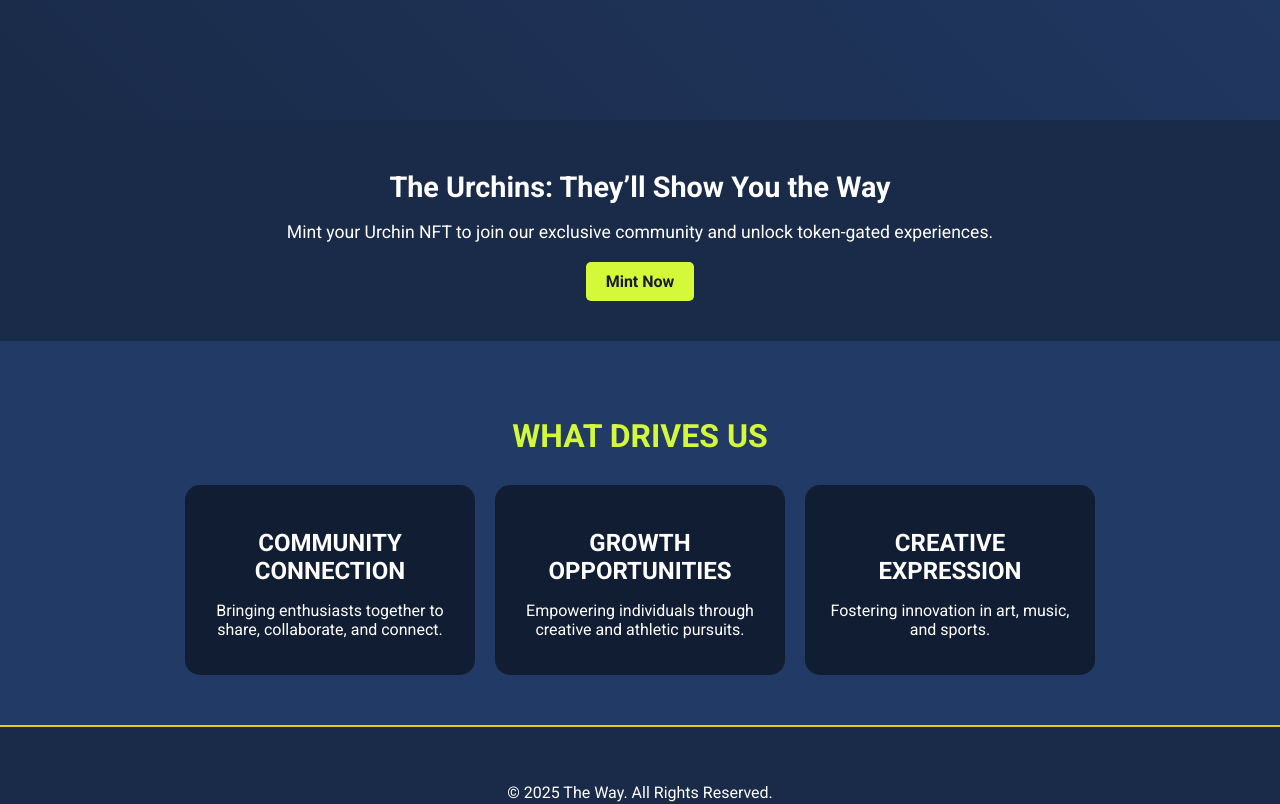
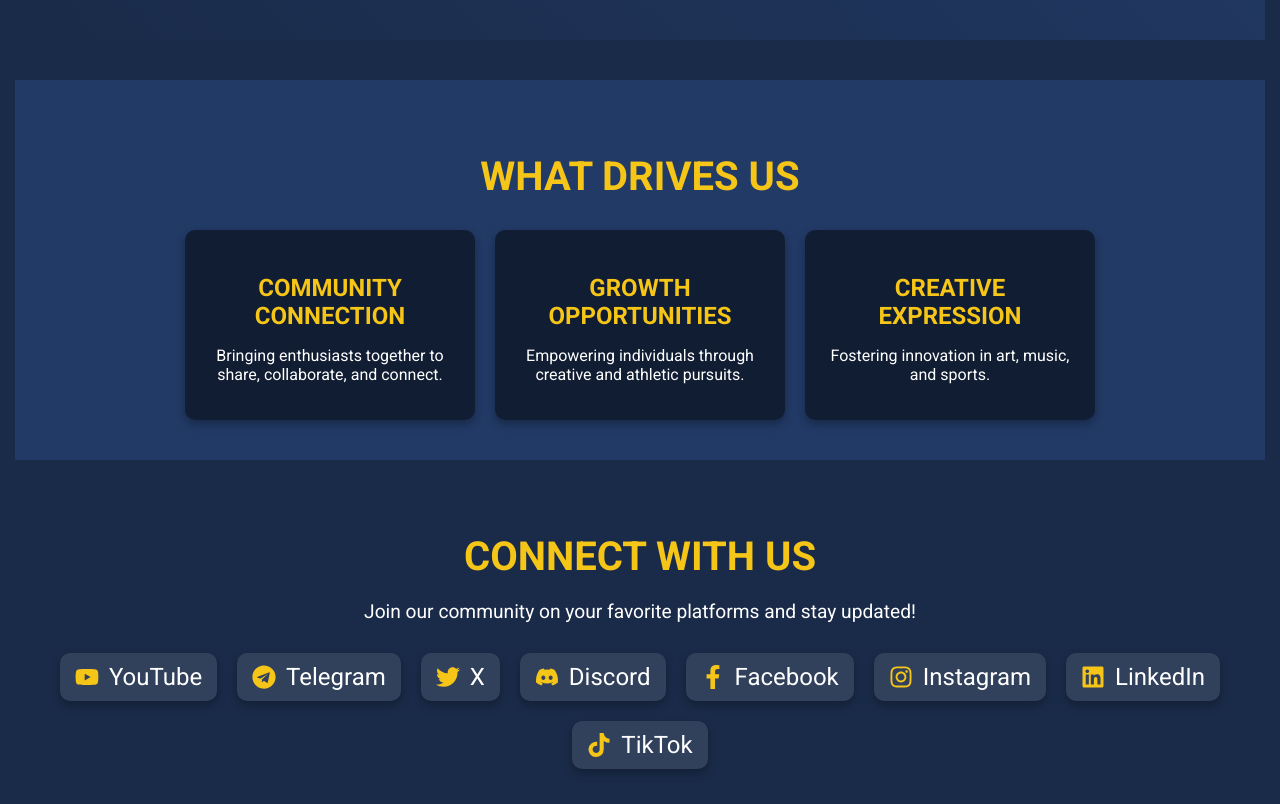
Before and after one commit to famdalorian/theway, a React (Create React App) app in the folder frontend/: page /community in a window 1280 px wide. Shown: the part 500-1304 px from the top of the page. Built offline with nearby package versions, Linux system fonts and the light colour scheme.

Commit message:
added icons community pages

```diff
--- a/frontend/src/components/Community.jsx
+++ b/frontend/src/components/Community.jsx
@@ -1,5 +1,15 @@
 import React from "react";
-import "./styles/community.css"; // Import the stylesheet
+import {
+  FaYoutube,
+  FaTelegram,
+  FaTwitter,
+  FaDiscord,
+  FaFacebookF,
+  FaInstagram,
+  FaLinkedin,
+  FaTiktok,
+} from "react-icons/fa";
+import "./styles/community.css";
 
 const Community = () => {
   return (
@@ -10,17 +20,6 @@ const Community = () => {
         <p>
           A global community celebrating art, music, and sports—where creativity meets connection.
         </p>
-      </section>
-
-      {/* NFT Section: The Urchins */}
-      <section className="nft-section">
-        <h2>The Urchins: They’ll Show You the Way</h2>
-        <p>
-          Mint your Urchin NFT to join our exclusive community and unlock token-gated experiences.
-        </p>
-        <a href="https://mint-page-url.com" className="mint-button">
-          Mint Now
-        </a>
       </section>
 
       {/* What Drives Us Section */}
@@ -41,6 +40,62 @@ const Community = () => {
           </div>
         </div>
       </section>
+
+      {/* Connect with Us Section */}
+      <section className="social-section">
+        <h2>Connect with Us</h2>
+        <p>Join our community on your favorite platforms and stay updated!</p>
+        <div className="social-links">
+          <div className="social-card">
+            <a href="https://youtube.com/TheWayProject" target="_blank" rel="noopener noreferrer" className="social-link">
+              <FaYoutube className="social-icon" />
+              <span>YouTube</span>
+            </a>
+          </div>
+          <div className="social-card">
+            <a href="https://t.me/TheWayProject" target="_blank" rel="noopener noreferrer" className="social-link">
+              <FaTelegram className="social-icon" />
+              <span>Telegram</span>
+            </a>
+          </div>
+          <div className="social-card">
+            <a href="https://twitter.com/TheWayProject" target="_blank" rel="noopener noreferrer" className="social-link">
+              <FaTwitter className="social-icon" />
+              <span>X</span>
+            </a>
+          </div>
+          <div className="social-card">
+            <a href="https://discord.gg/TheWayProject" target="_blank" rel="noopener noreferrer" className="social-link">
+              <FaDiscord className="social-icon" />
+              <span>Discord</span>
+            </a>
+          </div>
+          <div className="social-card">
+            <a href="https://facebook.com/TheWayProject" target="_blank" rel="noopener noreferrer" className="social-link">
+              <FaFacebookF className="social-icon" />
+              <span>Facebook</span>
+            </a>
+          </div>
+          <div className="social-card">
+            <a href="https://instagram.com/TheWayProject" target="_blank" rel="noopener noreferrer" className="social-link">
+              <FaInstagram className="social-icon" />
+              <span>Instagram</span>
+            </a>
+          </div>
+          <div className="social-card">
+            <a href="https://linkedin.com/company/TheWayProject" target="_blank" rel="noopener noreferrer" className="social-link">
+              <FaLinkedin className="social-icon" />
+              <span>LinkedIn</span>
+            </a>
+          </div>
+          <div className="social-card">
+            <a href="https://tiktok.com/@TheWayProject" target="_blank" rel="noopener noreferrer" className="social-link">
+              <FaTiktok className="social-icon" />
+              <span>TikTok</span>
+            </a>
+          </div>
+        </div>
+      </section>
     </div>
   );
 };
--- a/frontend/src/components/styles/community.css
+++ b/frontend/src/components/styles/community.css
@@ -1,67 +1,61 @@
-/* General Styles */
-.nft-page {
-    font-family: Arial, sans-serif;
-    background-color: #1a1a2e;
-    color: white;
+/* Import Fonts */
+@import url('https://fonts.googleapis.com/css2?family=Roboto:wght@400;700&display=swap');
+
+/* CSS Variables */
+:root {
+  --background-color: #1a2b49; /* Dark navy background */
+  --primary-color: #f5c518; /* Bright yellow for headings */
+  --text-color: #ffffff; /* White text */
+  --button-background: #f5c518; /* Button color */
+  --button-text: #1a2b49; /* Button text color */
+  --radius: 10px; /* Rounded corners */
+  --shadow: 0 4px 10px rgba(0, 0, 0, 0.3); /* Subtle shadow */
+  --font-body: 'Roboto', sans-serif;
+  --heading-font-size: clamp(1.8rem, 3.5vw, 2.5rem);
+  --text-font-size: clamp(0.9rem, 1.8vw, 1.2rem);
+}
+
+/* Project Page Container */
+.project-page {
+  background-color: var(--background-color);
+  color: var(--text-color);
+  padding: 40px 15px;
+  min-height: 100vh;
 }
 
 /* Hero Section */
 .hero-section {
   text-align: center;
-    padding: 60px 20px;
+  margin-bottom: 40px;
 }
 
 .hero-section h1 {
-    font-size: 2.5rem;
-    color: #d4f938; /* Lime-green */
+  font-family: var(--font-body);
+  font-weight: 700;
+  font-size: 3rem;
+  color: var(--primary-color);
+  text-transform: uppercase;
+  margin-bottom: 10px;
 }
 
 .hero-section p {
+  font-family: var(--font-body);
   font-size: 1.2rem;
   max-width: 600px;
-    margin: 10px auto;
-  }
-
-  /* NFT Section */
-  .nft-section {
-    text-align: center;
-    padding: 40px 20px;
-  }
-
-  .nft-section h1 {
-    font-size: 2.5rem;
-    color: #d4f938;
-  }
-
-  .nft-section h2 {
-    font-size: 1.8rem;
-    margin: 10px 0;
-  }
-
-  .nft-section p {
-    font-size: 1.1rem;
-    margin-bottom: 20px;
-  }
-
-  .mint-button {
-    display: inline-block;
-    padding: 10px 20px;
-    background-color: #d4f938;
-    color: #1a1a2e;
-    text-decoration: none;
-    border-radius: 5px;
-    font-weight: bold;
+  margin: 0 auto;
 }
 
 /* Values Section */
 .values-section {
-    padding: 50px 20px;
   text-align: center;
+  padding: 40px 15px;
 }
 
 .values-section h2 {
-    font-size: 2rem;
-    color: #d4f938;
+  font-family: var(--font-body);
+  font-weight: 700;
+  font-size: var(--heading-font-size);
+  color: var(--primary-color);
   text-transform: uppercase;
   margin-bottom: 30px;
 }
@@ -75,105 +69,137 @@
 
 .value-card {
   background-color: rgba(0, 0, 0, 0.5);
-    border-radius: 15px;
+  border-radius: var(--radius);
   padding: 20px;
   width: 250px;
+  box-shadow: var(--shadow);
   text-align: center;
 }
 
 .value-card h3 {
+  font-family: var(--font-body);
+  font-weight: 700;
   font-size: 1.5rem;
+  color: var(--primary-color);
+  margin-bottom: 10px;
   text-transform: uppercase;
 }
 
-  .value-card .highlight {
-    color: #d4f938;
+.value-card p {
+  font-family: var(--font-body);
+  font-size: 1rem;
+  color: var(--text-color);
 }
 
-  .value-card p {
-    font-size: 1rem;
+/* Connect with Us Section */
+.social-section {
+  text-align: center;
+  padding: 40px 15px;
+  background-color: var(--background-color);
 }
 
-  /* Gallery Section */
-  .gallery-section {
-    padding: 50px 20px;
-    text-align: center;
+.social-section h2 {
+  font-family: var(--font-body);
+  font-weight: 700;
+  font-size: var(--heading-font-size);
+  color: var(--primary-color);
+  text-transform: uppercase;
+  margin-bottom: 15px;
 }
 
-  .gallery-section h2 {
-    font-size: 2rem;
-    color: #d4f938;
+.social-section p {
+  font-size: var(--text-font-size);
+  color: var(--text-color);
   margin-bottom: 30px;
 }
 
-  .gallery-container {
+.social-links {
   display: flex;
   justify-content: center;
   gap: 20px;
   flex-wrap: wrap;
 }
 
-  .nft-preview img {
-    width: 200px;
-    border-radius: 10px;
+.social-card {
+  background-color: rgba(255, 255, 255, 0.1); /* Semi-transparent background for contrast */
+  border-radius: var(--radius);
+  padding: 10px 15px; /* Padding inside the box */
+  box-shadow: var(--shadow);
+  transition: transform 0.3s ease; /* Smooth hover effect */
 }
 
-  .nft-preview p {
-    margin-top: 10px;
+.social-card:hover {
+  transform: translateY(-5px); /* Lift effect on hover */
 }
 
-  /* FAQ Section */
-  .faq-section {
-    padding: 50px 20px;
-    text-align: center;
+.social-link {
+  display: flex;
+  align-items: center;
+  gap: 10px;
+  color: var(--text-color);
+  text-decoration: none;
+  font-family: var(--font-body);
+  font-size: 1rem;
 }
 
-  .faq-section h2 {
-    font-size: 2rem;
-    color: #d4f938;
-    margin-bottom: 30px;
+.social-icon {
+  font-size: 1.5rem;
+  color: var(--primary-color);
 }
 
-  .faq-container {
-    max-width: 800px;
-    margin: 0 auto;
+.social-link:hover .social-icon {
+  color: #e0b316; /* Darker yellow on hover */
 }
 
-  .faq-item {
-    margin-bottom: 20px;
+.social-link:hover span {
+  color: #e0b316; /* Darker yellow on hover */
 }
 
-  .faq-item h3 {
+/* Responsive Adjustments */
+@media (max-width: 768px) {
+  .hero-section h1 {
+    font-size: 2.5rem;
+  }
+
+  .values-section h2 {
+    font-size: 2rem;
+  }
+
+  .value-card {
+    width: 100%;
+  }
+
+  .social-section h2 {
+    font-size: 2rem;
+  }
+
+  .social-link {
+    font-size: 0.9rem;
+  }
+
+  .social-icon {
     font-size: 1.3rem;
   }
-
-  /* Testimonials Section */
-  .testimonials-section {
-    padding: 50px 20px;
-    text-align: center;
 }
 
-  .testimonials-section h2 {
+@media (max-width: 480px) {
+  .hero-section h1 {
     font-size: 2rem;
-    color: #d4f938;
-    margin-bottom: 30px;
   }
 
-  .testimonials-container {
-    display: flex;
-    justify-content: center;
-    gap: 20px;
-    flex-wrap: wrap;
+  .hero-section p {
+    font-size: 1rem;
   }
 
-  .testimonial-card {
-    background-color: rgba(255, 255, 255, 0.1);
-    border-radius: 15px;
-    padding: 20px;
-    width: 300px;
+  .social-section h2 {
+    font-size: 1.8rem;
   }
 
-  .testimonial-card .author {
-    font-style: italic;
-    margin-top: 10px;
+  .social-link {
+    font-size: 0.8rem;
   }
+
+  .social-icon {
+    font-size: 1.2rem;
+  }
+}
--- /dev/null
+++ b/frontend/src/components/styles/web3.css
@@ -0,0 +1,182 @@
+/* Import Fonts */
+@import url('https://fonts.googleapis.com/css2?family=Roboto:wght@400;700&display=swap');
+
+/* CSS Variables */
+:root {
+  --background-color: #1a2b49; /* Dark navy */
+  --primary-color: #f5c518; /* Bright yellow */
+  --text-color: #ffffff; /* White */
+  --overlay-color: rgba(0, 0, 0, 0.5); /* Dark overlay */
+  --radius: 10px; /* Rounded corners */
+  --shadow: 0 4px 10px rgba(0, 0, 0, 0.3); /* Subtle shadow */
+  --font-body: 'Roboto', sans-serif; /* Single font for efficiency */
+  --heading-font-size: clamp(1.8rem, 3.5vw, 2.5rem);
+  --text-font-size: clamp(0.9rem, 1.8vw, 1.2rem);
+}
+
+/* Web3 Page Container */
+.web3-page {
+  background-color: var(--background-color);
+  color: var(--text-color);
+  padding: 40px 15px;
+  min-height: 100vh;
+}
+
+/* Hero Section */
+.hero-section {
+  position: relative;
+  height: 50vh;
+  display: flex;
+  align-items: center;
+  justify-content: center;
+  background: linear-gradient(45deg, #1a2b49, #223a66);
+  background-size: cover;
+  background-position: center;
+}
+
+.hero-overlay {
+  position: absolute;
+  top: 0;
+  left: 0;
+  width: 100%;
+  height: 100%;
+  background: var(--overlay-color);
+}
+
+.hero-content {
+  text-align: center;
+  padding: 20px;
+  max-width: 600px;
+}
+
+.hero-content h1 {
+  font-family: var(--font-body);
+  font-weight: 700;
+  font-size: var(--heading-font-size);
+  color: var(--primary-color);
+  text-transform: uppercase;
+  margin-bottom: 15px;
+}
+
+.hero-content p {
+  font-size: var(--text-font-size);
+  line-height: 1.6;
+}
+
+/* What is Web 3? Section */
+.intro-section {
+  text-align: center;
+  padding: 40px 15px;
+}
+
+.intro-section h2 {
+  font-family: var(--font-body);
+  font-weight: 700;
+  font-size: var(--heading-font-size);
+  color: var(--primary-color);
+  text-transform: uppercase;
+  margin-bottom: 20px;
+}
+
+.intro-section p {
+  font-size: var(--text-font-size);
+  color: var(--text-color);
+  max-width: 600px;
+  margin: 0 auto;
+  line-height: 1.6;
+}
+
+/* Benefits Section */
+.benefits-section {
+  padding: 40px 15px;
+  text-align: center;
+}
+
+.benefits-section h2 {
+  font-family: var(--font-body);
+  font-weight: 700;
+  font-size: var(--heading-font-size);
+  color: var(--primary-color);
+  text-transform: uppercase;
+  margin-bottom: 30px;
+}
+
+.benefits-grid {
+  display: grid;
+  grid-template-columns: repeat(3, 1fr);
+  gap: 20px;
+  max-width: 1000px;
+  margin: 0 auto;
+}
+
+.benefit-card {
+  background-color: rgba(255, 255, 255, 0.1);
+  padding: 15px;
+  border-radius: var(--radius);
+  box-shadow: var(--shadow);
+}
+
+.benefit-card h3 {
+  font-family: var(--font-body);
+  font-weight: 700;
+  font-size: 1.3rem;
+  color: var(--text-color);
+  margin-bottom: 10px;
+}
+
+.benefit-card p {
+  font-size: 0.9rem;
+  color: var(--text-color);
+  line-height: 1.5;
+}
+
+/* Call to Action Section */
+.cta-section {
+  padding: 40px 15px;
+  background-color: var(--primary-color);
+  text-align: center;
+}
+
+.cta-section h2 {
+  font-family: var(--font-body);
+  font-weight: 700;
+  font-size: var(--heading-font-size);
+  color: var(--background-color);
+  text-transform: uppercase;
+  margin-bottom: 15px;
+}
+
+.cta-section p {
+  font-size: var(--text-font-size);
+  color: var(--background-color);
+  margin-bottom: 20px;
+}
+
+.cta-button {
+  display: inline-block;
+  background-color: var(--background-color);
+  color: var(--primary-color);
+  padding: 10px 25px;
+  font-size: 1rem;
+  font-family: var(--font-body);
+  font-weight: 700;
+  text-decoration: none;
+  border-radius: 5px;
+}
+
+/* Responsive Design */
+@media (max-width: 768px) {
+  .benefits-grid {
+    grid-template-columns: 1fr;
+  }
+}
+
+@media (max-width: 480px) {
+  .hero-content h1 {
+    font-size: 1.8rem;
+  }
+
+  .hero-content p {
+    font-size: 0.9rem;
+  }
+}
```
Also changed, not shown: frontend/src/App.js (+30 -14 lines), frontend/src/components/Web3.jsx (added, +58 -0 lines). Lines whose indentation alone changed are shown as unchanged.
